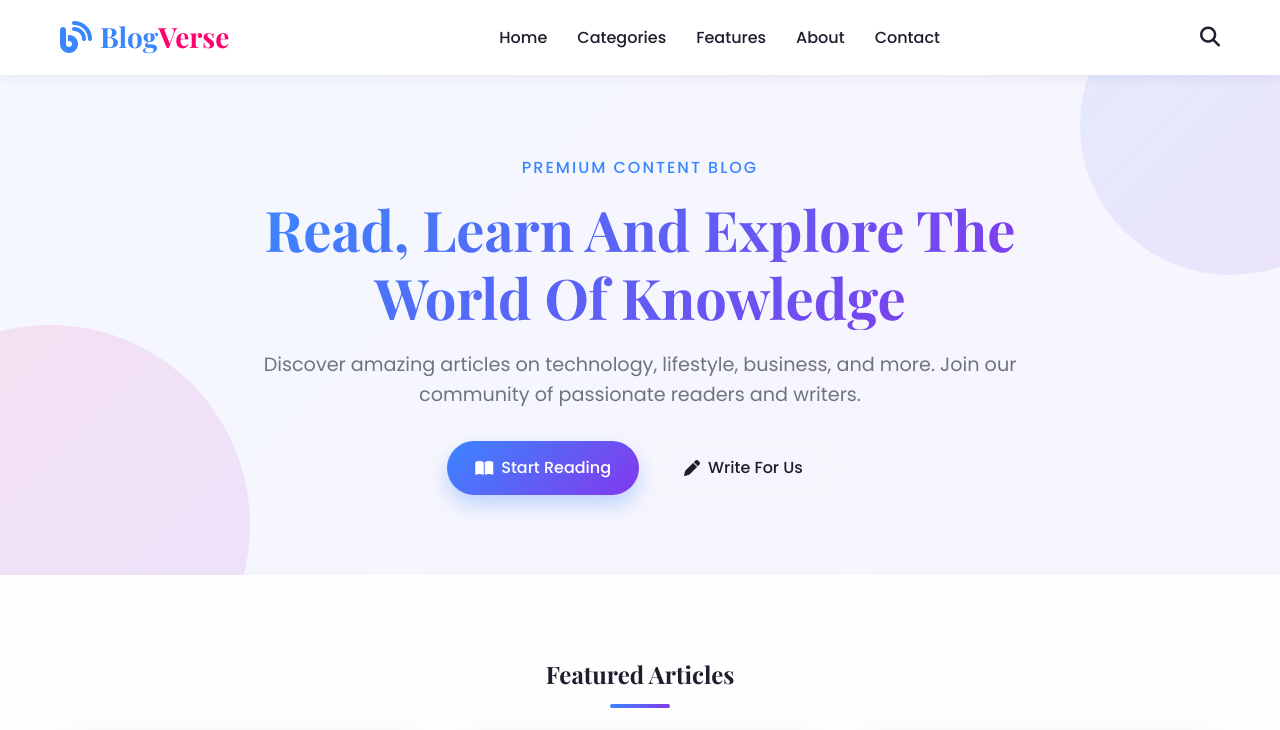
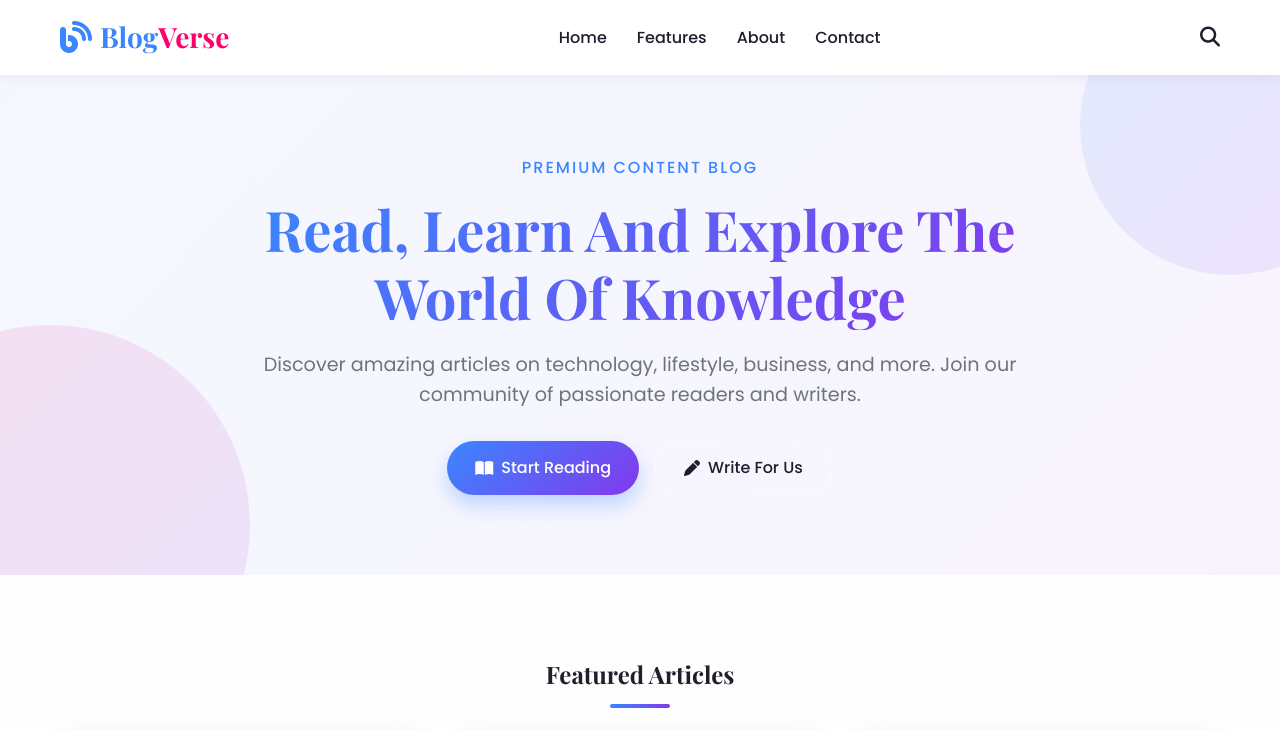
Before and after one commit to Empty-DV/BlogVerse, a plain HTML site: page index.html in a window 1280 px wide. Shown: the top 730 px of the page. Drawn offline with nearby package versions, Linux system fonts and the light colour scheme.

Commit message:
Update index.html

```diff
--- a/index.html
+++ b/index.html
@@ -708,7 +708,6 @@
             <nav id="nav">
                 <ul>
                     <li><a href="#">Home</a></li>
-                    <li><a href="categories.html">Categories</a></li>
                     <li><a href="#FeaturedLink">Features</a></li>
                     <li><a href="#About">About</a></li>
                     <li><a href="#Contact">Contact</a></li>
```
